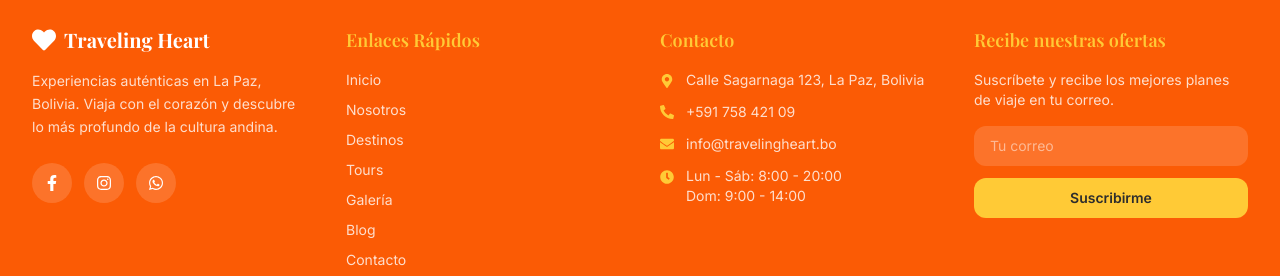
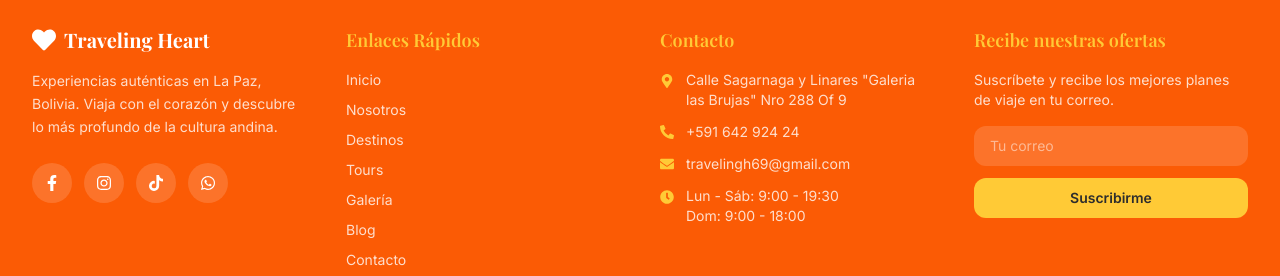
Before and after one commit to nexcorew-prog/traveling_heart, a Next.js app: page / in a window 1280 px wide. Shown: the part 2618-2894 px from the top of the page. Built offline with nearby package versions, Linux system fonts and the light colour scheme; no server answers; the database is empty.

Commit message:
datos contact

```diff
--- a/components/site/Footer.tsx
+++ b/components/site/Footer.tsx
@@ -7,6 +7,7 @@ import {
   FaFacebookF,
   FaInstagram,
   FaWhatsapp,
+  FaTiktok,
 
   FaMapMarkerAlt,
   FaPhoneAlt,
@@ -35,7 +36,9 @@ export default function Footer() {
               {[
                 { Icon: FaFacebookF, url: 'https://www.facebook.com/share/17CMH1mynD/' },
                 { Icon: FaInstagram, url: 'https://www.instagram.com/traveling_heart1?igsh=NXY3Y2drOWQwOWUw' },
+                { Icon: FaTiktok, url: 'https://www.tiktok.com/@traveling_heart1' },
                 { Icon: FaWhatsapp, url: 'https://wa.me/64292424' },
+
               ].map(
                 ({ Icon, url }, i) => (
                   <motion.a
@@ -88,22 +91,22 @@ export default function Footer() {
             <ul className="space-y-3 text-sm text-white/80">
               <li className="flex items-start gap-3">
                 <FaMapMarkerAlt className="mt-1 text-brand-accent shrink-0" />
-                <span>Calle Sagarnaga 123, La Paz, Bolivia</span>
+                <span>Calle Sagarnaga y Linares "Galeria las Brujas" Nro 288 Of 9</span>
               </li>
               <li className="flex items-center gap-3">
                 <FaPhoneAlt className="text-brand-accent shrink-0" />
-                <span>+591 758 421 09</span>
+                <span>+591 642 924 24</span>
               </li>
               <li className="flex items-center gap-3">
                 <FaEnvelope className="text-brand-accent shrink-0" />
-                <span>info@travelingheart.bo</span>
+                <span> travelingh69@gmail.com</span>
               </li>
               <li className="flex items-start gap-3">
                 <FaClock className="mt-1 text-brand-accent shrink-0" />
                 <span>
-                  Lun - Sáb: 8:00 - 20:00
+                  Lun - Sáb: 9:00 - 19:30
                   <br />
-                  Dom: 9:00 - 14:00
+                  Dom: 9:00 - 18:00
                 </span>
               </li>
             </ul>
```
